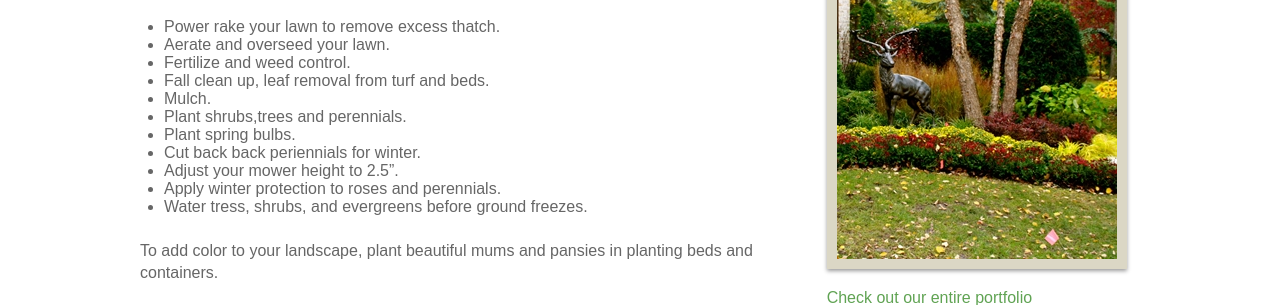
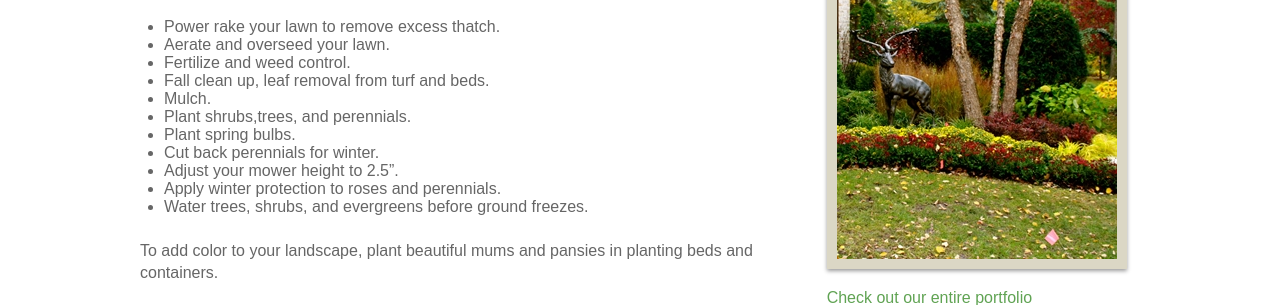
Before and after one commit to floatingboxes/compass, a Jekyll site: the page built from tips.md, in a window 1280 px wide. Shown: the part 328-633 px from the top of the page. Built offline with Jekyll 4.4.1, drawn with Linux system fonts in a browser that asks for light colours; nearby versions of some CDN libraries.

```diff
--- a/tips.md
+++ b/tips.md
@@ -4,24 +4,23 @@ id: tips
 layout: page
 sidebars:
 - portfolio
+
 ---
-
 # Tips & Tricks
 
 Here are some landscape prep ideas for fall and winter.
 
-
-- Power rake your lawn to remove excess thatch.
-- Aerate and overseed your lawn.
-- Fertilize and weed control.
-- Fall clean up, leaf removal from turf and beds.
-- Mulch.
-- Plant shrubs,trees and perennials.
-- Plant spring bulbs.
-- Cut back back periennials for winter.
-- Adjust your mower height to 2.5".
-- Apply winter protection to roses and perennials.
-- Water tress, shrubs, and evergreens before ground freezes.
+* Power rake your lawn to remove excess thatch.
+* Aerate and overseed your lawn.
+* Fertilize and weed control.
+* Fall clean up, leaf removal from turf and beds.
+* Mulch.
+* Plant shrubs,trees, and perennials.
+* Plant spring bulbs.
+* Cut back perennials for winter.
+* Adjust your mower height to 2.5".
+* Apply winter protection to roses and perennials.
+* Water trees, shrubs, and evergreens before ground freezes.
 
 To add color to your landscape, plant beautiful mums and pansies in planting beds and containers.
 
```
Also changed, not shown: .forestry/front_matter/templates/portfolio.yml, .forestry/settings.yml.
